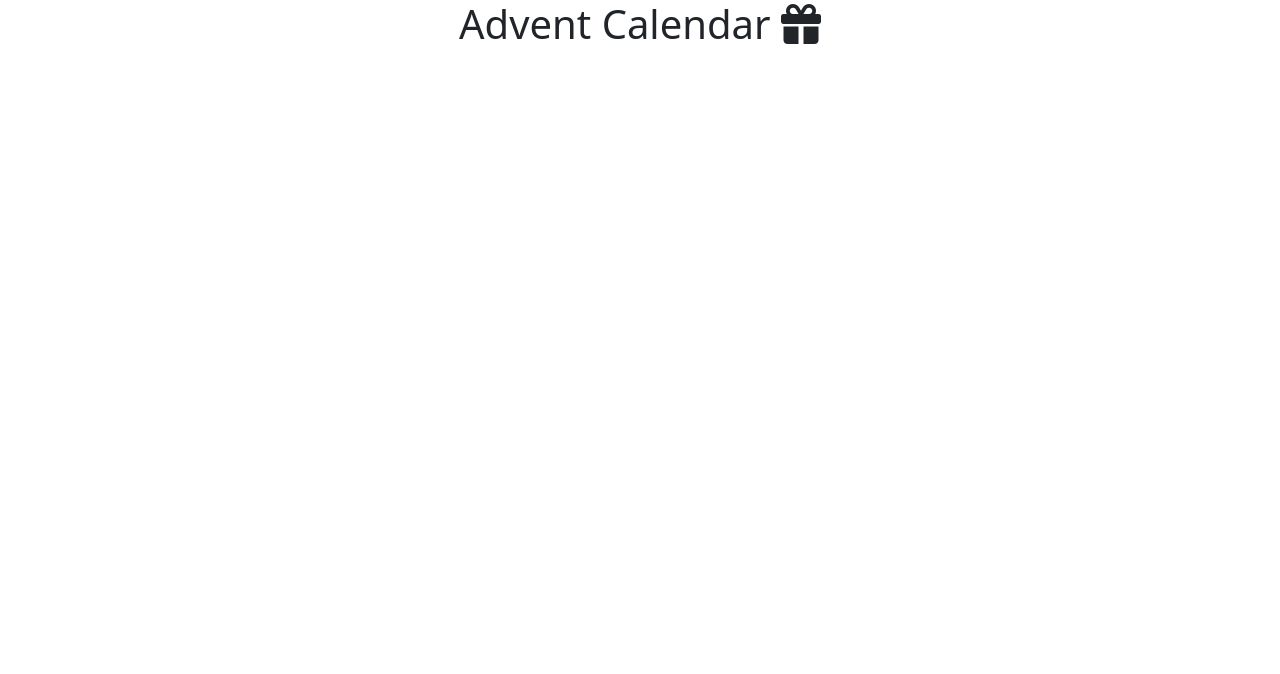
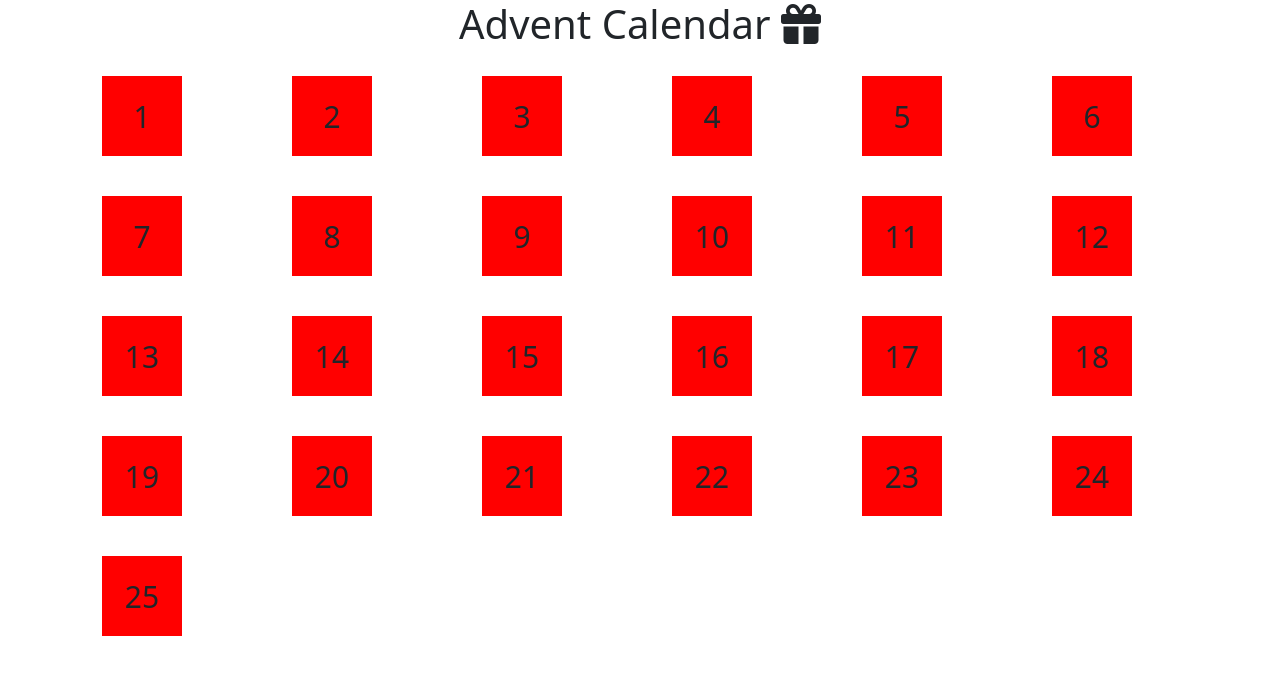
Before and after one commit to Rivio98/advent-calendar, a plain HTML site: page index.html in a window 1280 px wide. Drawn offline with nearby package versions, Linux system fonts and the light colour scheme.

Commit message:
[UPD]First try

```diff
--- a/index.html
+++ b/index.html
@@ -18,7 +18,13 @@
         <h1 class="text-center">Advent Calendar <i class="fa-solid fa-gift"></i></h1>
     </header>
     <main>
+        <div class="container">
+            <div id="calendar" class="row row-cols-8 mt-2">
 
+
+
+            </div>
+        </div>
     </main>
     <footer>
 
--- a/js/script.js
+++ b/js/script.js
@@ -1 +1,16 @@
 import source from './store.js';
+
+const calendar = document.getElementById('calendar');
+
+// crea caselle per il calendario
+
+for (let i = 1; i <= 25; i++) {
+    const column = document.createElement('div');
+    column.className = (i === 25) ? 'col-12' : 'col-2';
+    const box = document.createElement('div');
+    box.className = 'box';
+    box.textContent = i;
+
+    column.appendChild(box);
+    calendar.appendChild(column);
+}
--- a/style/style.css
+++ b/style/style.css
@@ -3,3 +3,15 @@
     padding: 0;
     box-sizing: border-box;
 }
+
+.box {
+    width: 80px;
+    height: 80px;
+    background-color: red;
+    margin: 20px;
+    display: flex;
+    justify-content: center;
+    align-items: center;
+    font-size: 30px;
+    cursor: pointer;
+}
```
